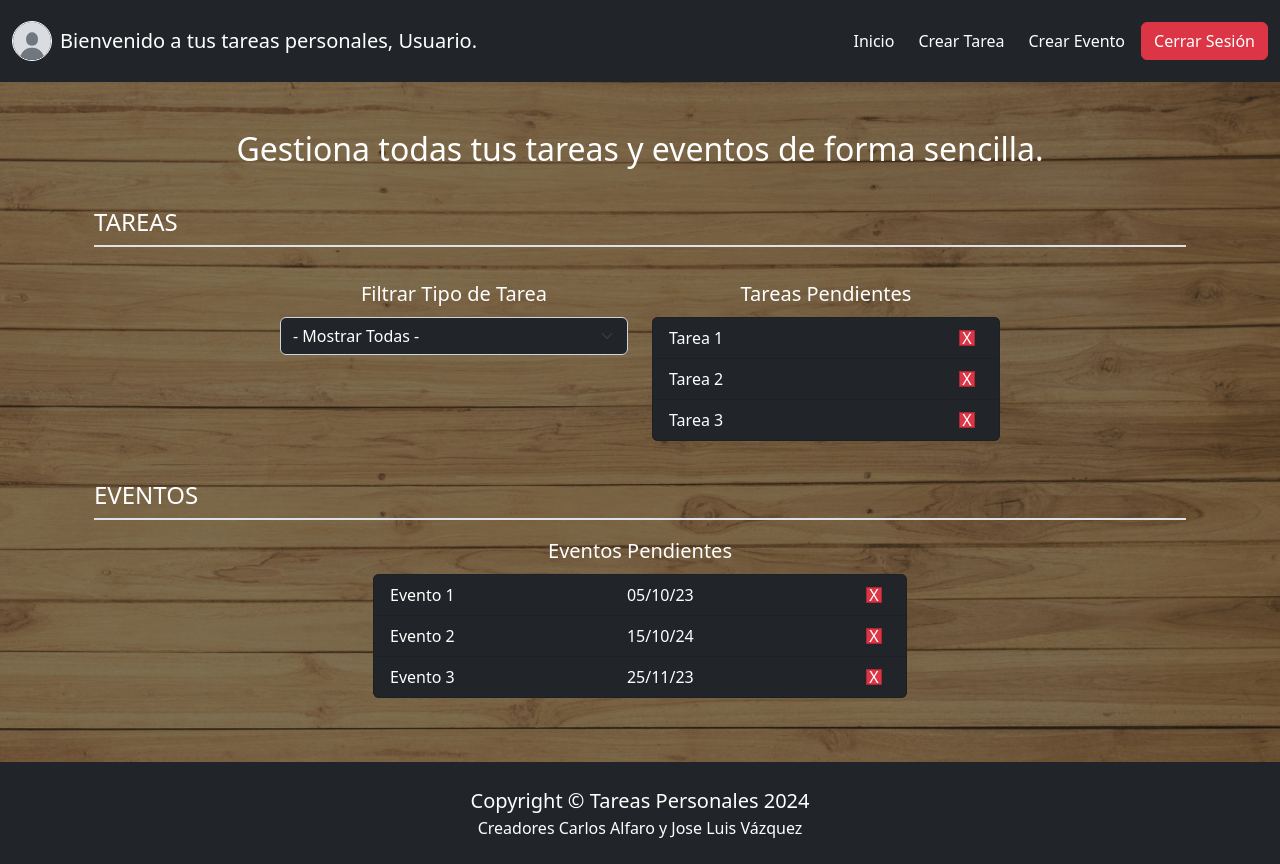
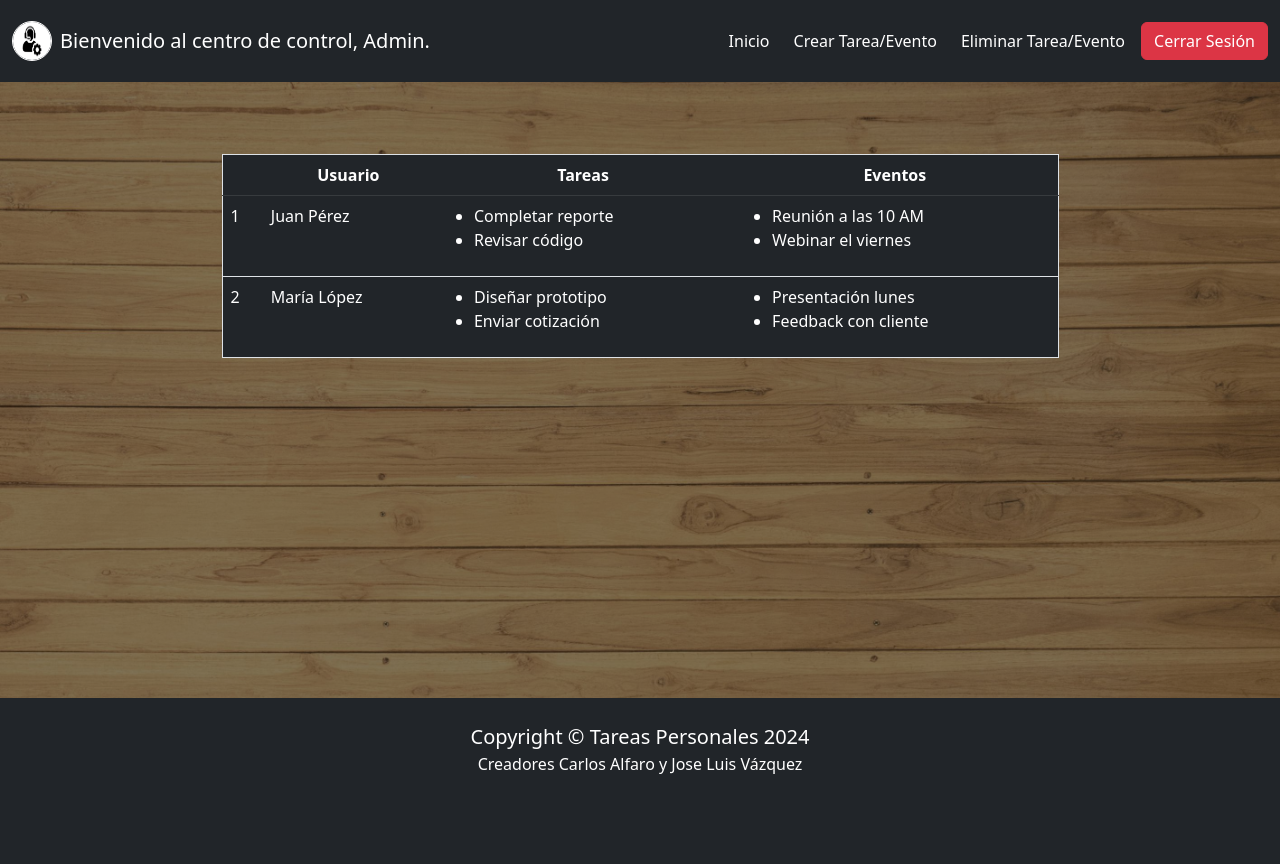
Before and after one commit to alfaroo1/TareasPersonales, a PHP site: page /pages/vistaAdmin.php in a window 1280 px wide. After the commit the page ends 774 px from the top, so only its background shows below. Run offline with PHP 8.4, Linux system fonts and the light colour scheme.

Commit message:
Modify vistaAdmin.php

```diff
--- a/pages/vistaAdmin.php
+++ b/pages/vistaAdmin.php
@@ -18,16 +18,16 @@
             <div class="container-fluid">
                 <!-- Imagen redonda -->
                 <a class="navbar-brand d-flex align-items-center" href="#">
-                    <img src="../imagenes/img_usuario.jpg" class="rounded-circle me-2 border border-white" alt="" width="40" height="40">
-                    <span>Bienvenido a tus tareas personales, Usuario.</span>
+                    <img src="../imagenes/perfil_admin.jpg" class="rounded-circle me-2 border border-white" alt="" width="40" height="40">
+                    <span>Bienvenido al centro de control, Admin.</span>
                 </a>
 
                 <!-- Botones alineados a la derecha -->
                 <div class="ms-auto d-flex align-items-center">
 
                     <a href="#" class="me-2 text-white text-decoration-none fs-6 px-2">Inicio</a>
-                    <a href="./crearTarea.php" class="me-2 text-white text-decoration-none fs-6 px-2">Crear Tarea</a>
-                    <a href="#" class="me-2 text-white text-decoration-none fs-6 px-2">Crear Evento</a>
+                    <a href="#" class="me-2 text-white text-decoration-none fs-6 px-2">Crear Tarea/Evento</a>
+                    <a href="#" class="me-2 text-white text-decoration-none fs-6 px-2">Eliminar Tarea/Evento</a>
                     <a href="logout.html" class="btn btn-danger fs-6" >Cerrar Sesión</a>
                 </div>
 
@@ -36,78 +36,57 @@
 
         <!-- Header - set the background image for the header in the line below-->
         <header class="header imagenFondo py-5 flex-grow-1 text-white">
-            <div class="intro-text">
-                <h2 class="text-center">Gestiona todas tus tareas y eventos de forma sencilla.</h2>
-            </div>
             <div class="header-overlay mt-4">
-            <div class="container d-flex flex-column align-items-center justify-content-center w-100">
-                <!-- TAREAS -->
-                <div class="row text-center text-dark w-100 d-flex justify-content-center mt-3">
-                    <!-- Título TAREAS -->
-                    <div class="col-12 mb-2">
-                        <h4 class="text-start border-bottom border-2 pb-2 text-white">TAREAS</h4>
-                    </div>
-                    <!-- Primer apartado -->
-                    <div class="col-md-4 mb-3 mt-3">
-                        <label for="tipo-select" class="form-label fs-5 text-white">Filtrar Tipo de Tarea</label>
-                        <select id="tipo-select" class="form-select bg-dark text-white">
-                            <option value="todas">- Mostrar Todas -</option>
-                            <option value="hogar">Hogar</option>
-                            <option value="trabajo">Trabajo</option>
-                            <option value="estudios">Estudios</option>
-                            <option value="otra">Otra</option>
-                        </select>
-                    </div>
-                    <!-- Segundo apartado -->
-                    <div class="col-md-4 mb-3 mt-3">
-                        <label for="tareas-lista" class="form-label fs-5 text-white">Tareas Pendientes</label>
-                        <ul id="tareas-lista" class="list-group bg-dark text-white">
-                            <li class="list-group-item bg-dark text-white d-flex justify-content-between">
-                                <label for="tarea1" class="form-check-label">Tarea 1</label>
-                                <button class="form-check-input me-2 bg-danger text-center p-1 d-flex justify-content-center align-items-center text-white">X</button>
-                            </li>
-                            <li class="list-group-item bg-dark text-white d-flex justify-content-between">
-                                <label for="tarea2" class="form-check-label">Tarea 2</label>
-                                <button class="form-check-input me-2 bg-danger text-center p-1 d-flex justify-content-center align-items-center text-white">X</button>
-                            </li>
-                            <li class="list-group-item bg-dark text-white d-flex justify-content-between">
-                                <label for="tarea3" class="form-check-label">Tarea 3</label>
-                                <button class="form-check-input me-2 bg-danger text-center p-1 d-flex justify-content-center align-items-center text-white">X</button>
-                            </li>
-                        </ul>
+                 <div class="container d-flex flex-column align-items-center justify-content-center w-100">
+                    <div class="table-responsive w-75">
+                        <table class="table border border-1 bg-dark text-white w-100 ">
+                             <thead class="table-dark">
+                                 <tr class="text-center bg-black">
+                                     <th></th>
+                                     <th>Usuario</th>
+                                     <th>Tareas</th>
+                                     <th>Eventos</th>
+                                 </tr>
+                             </thead>
+                             <tbody class="text-white">
+                                 <!-- Fila de ejemplo -->
+                                 <tr>
+                                     <td>1</td>
+                                     <td>Juan Pérez</td>
+                                     <td>
+                                         <ul>
+                                             <li>Completar reporte</li>
+                                             <li>Revisar código</li>
+                                         </ul>
+                                     </td>
+                                     <td>
+                                         <ul>
+                                             <li>Reunión a las 10 AM</li>
+                                             <li>Webinar el viernes</li>
+                                         </ul>
+                                     </td>
+                                 </tr>
+                                 <tr>
+                                     <td>2</td>
+                                     <td>María López</td>
+                                     <td>
+                                         <ul>
+                                             <li>Diseñar prototipo</li>
+                                             <li>Enviar cotización</li>
+                                         </ul>
+                                     </td>
+                                     <td>
+                                         <ul>
+                                             <li>Presentación lunes</li>
+                                             <li>Feedback con cliente</li>
+                                         </ul>
+                                     </td>
+                                 </tr>
+                            <!-- Agrega más filas según sea necesario -->
+                            </tbody>
+                        </table>
                     </div>
                 </div>
-
-                <!-- EVENTOS -->
-                <div class="row text-center text-dark w-100 d-flex align-items-center justify-content-center mt-4">
-                    <!-- Título EVENTOS -->
-                    <div class="col-12 mb-2">
-                        <h4 class="text-start border-bottom pb-2 border-2 pb-2 text-white">EVENTOS</h4>
-                    </div>
-                    <!-- Apartado de eventos -->
-                    <div class="col-md-4 mb-3 w-50">
-                        <label for="eventos-lista" class="form-label fs-5 text-white">Eventos Pendientes</label>
-                        <ul id="eventos-lista" class="list-group bg-dark text-white">
-                            <li class="list-group-item bg-dark text-white d-flex justify-content-between">
-                                <label for="evento1" class="form-check-label">Evento 1</label>
-                                <label for="fecha_evento1" class="form-check-label">05/10/23</label>
-                                <button class="form-check-input me-2 bg-danger text-center p-1 d-flex justify-content-center align-items-center text-white">X</button>
-                            </li>
-                            <li class="list-group-item bg-dark text-white d-flex justify-content-between">
-                                <label for="evento2" class="form-check-label">Evento 2</label>
-                                <label for="fecha_evento2" class="form-check-label">15/10/24</label>
-                                <button class="form-check-input me-2 bg-danger text-center p-1 d-flex justify-content-center align-items-center text-white">X</button>
-                            </li>
-                            <li class="list-group-item bg-dark text-white d-flex justify-content-between">
-                                <label for="evento3" class="form-check-label">Evento 3</label>
-                                <label for="fecha_evento3" class="form-check-label">25/11/23</label>
-                                <button class="form-check-input me-2 bg-danger text-center p-1 d-flex justify-content-center align-items-center text-white">X</button>
-                            </li>
-                        </ul>
-                    </div>
-                </div>
-            </div>
-
             </div>
         </header>
 
--- a/pages/vistaUsuario.php
+++ b/pages/vistaUsuario.php
@@ -55,7 +55,6 @@
                             <option value="hogar">Hogar</option>
                             <option value="trabajo">Trabajo</option>
                             <option value="estudios">Estudios</option>
-                            <option value="otra">Otra</option>
                         </select>
                     </div>
                     <!-- Segundo apartado -->
```
Also changed, not shown: pages/crearTarea.php (+8 -8 lines).
